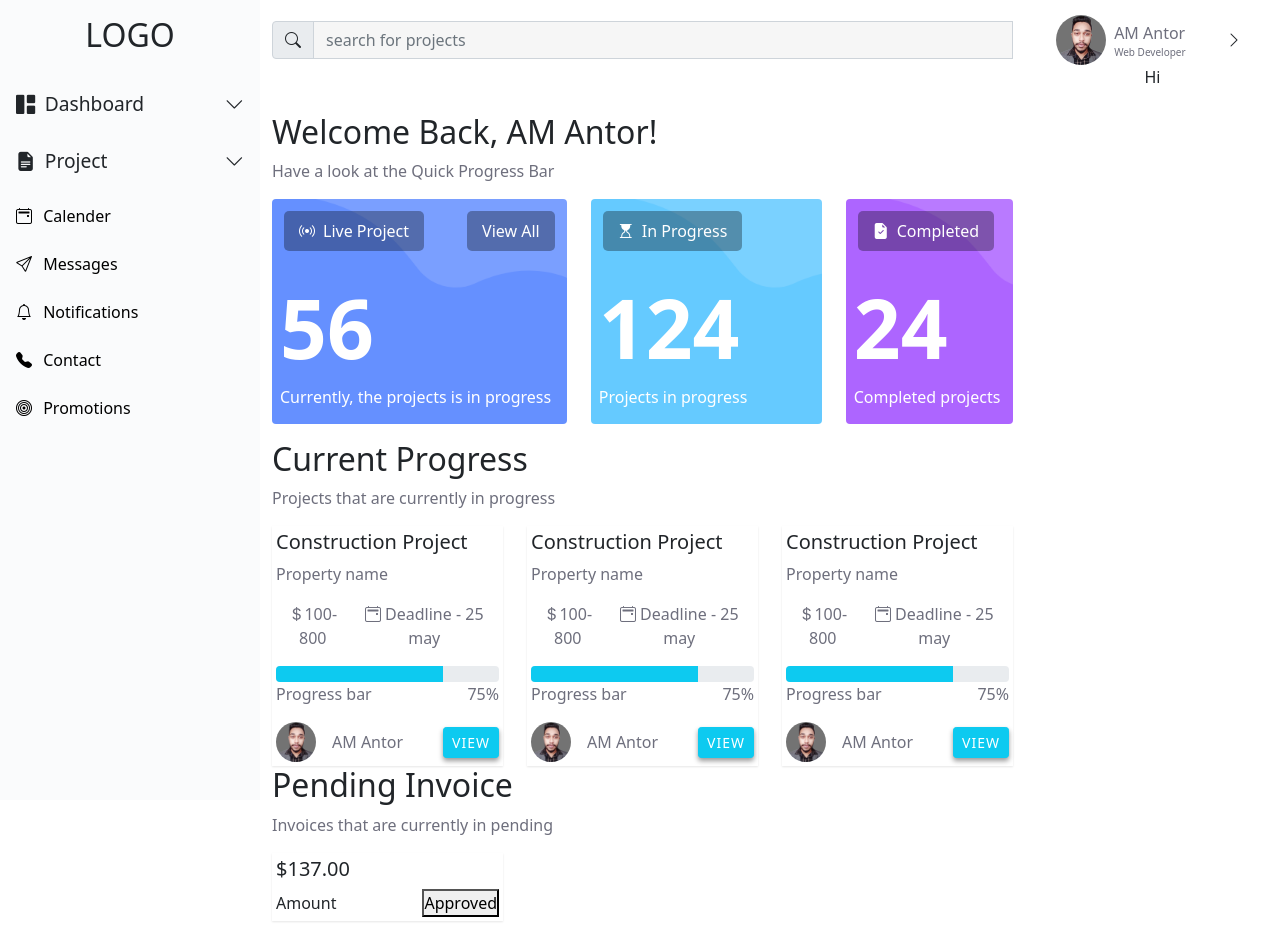
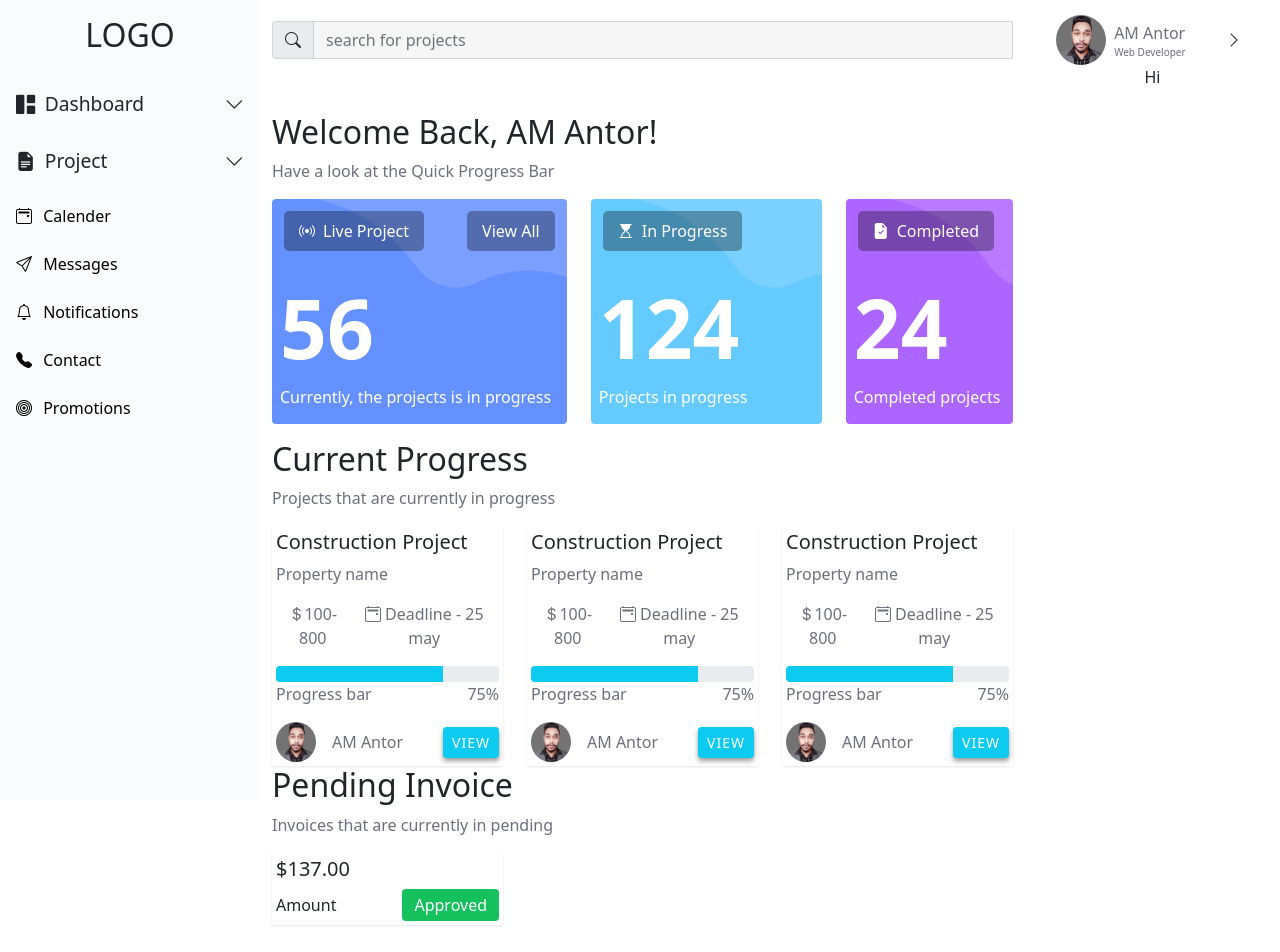
Before and after one commit to antorntech/admin-dashboard, a React (Create React App) app: page / in a window 1280 px wide. Shown: the top 952 px of the page. Built offline with nearby package versions, Linux system fonts and the light colour scheme.

Commit message:
add change on button

```diff
--- a/src/components/MainContent/MainContent.js
+++ b/src/components/MainContent/MainContent.js
@@ -299,7 +299,17 @@ const MainContent = () => {
                 </header>
                 <div className="d-flex justify-content-between align-items-center">
                   <span>Amount</span>
-                  <button className="">Approved</button>
+                  <button
+                    style={{
+                      color: "#fff",
+                      background: "#15C15D",
+                      padding: "4px 12px",
+                      border: "none",
+                      borderRadius: "4px",
+                    }}
+                  >
+                    Approved
+                  </button>
                 </div>
               </div>
             </div>
```
